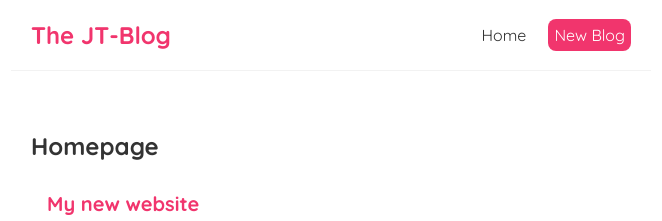
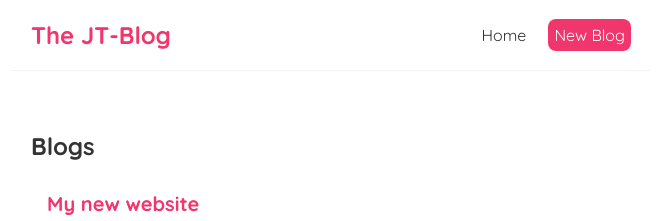
Before and after one commit to johntrehearn/reactAPT, a React (Create React App) app in the folder jtblog/: page / in a window 1280 px wide. Shown: the top 221 px of the page, without its empty margins (309-971 px from the left). Built offline with nearby package versions, Linux system fonts and the light colour scheme.

Commit message:
updated title

```diff
--- a/jtblog/src/Home.js
+++ b/jtblog/src/Home.js
@@ -9,7 +9,7 @@ const Home = () => {
 
   return (
     <div className="home">
-      <h2>Homepage</h2>
+      <h2>Blogs</h2>
       {blogs.map((blog) => (
         <div className="blog-preview" key={blog.id}>
           <h2>{blog.title}</h2>
```
